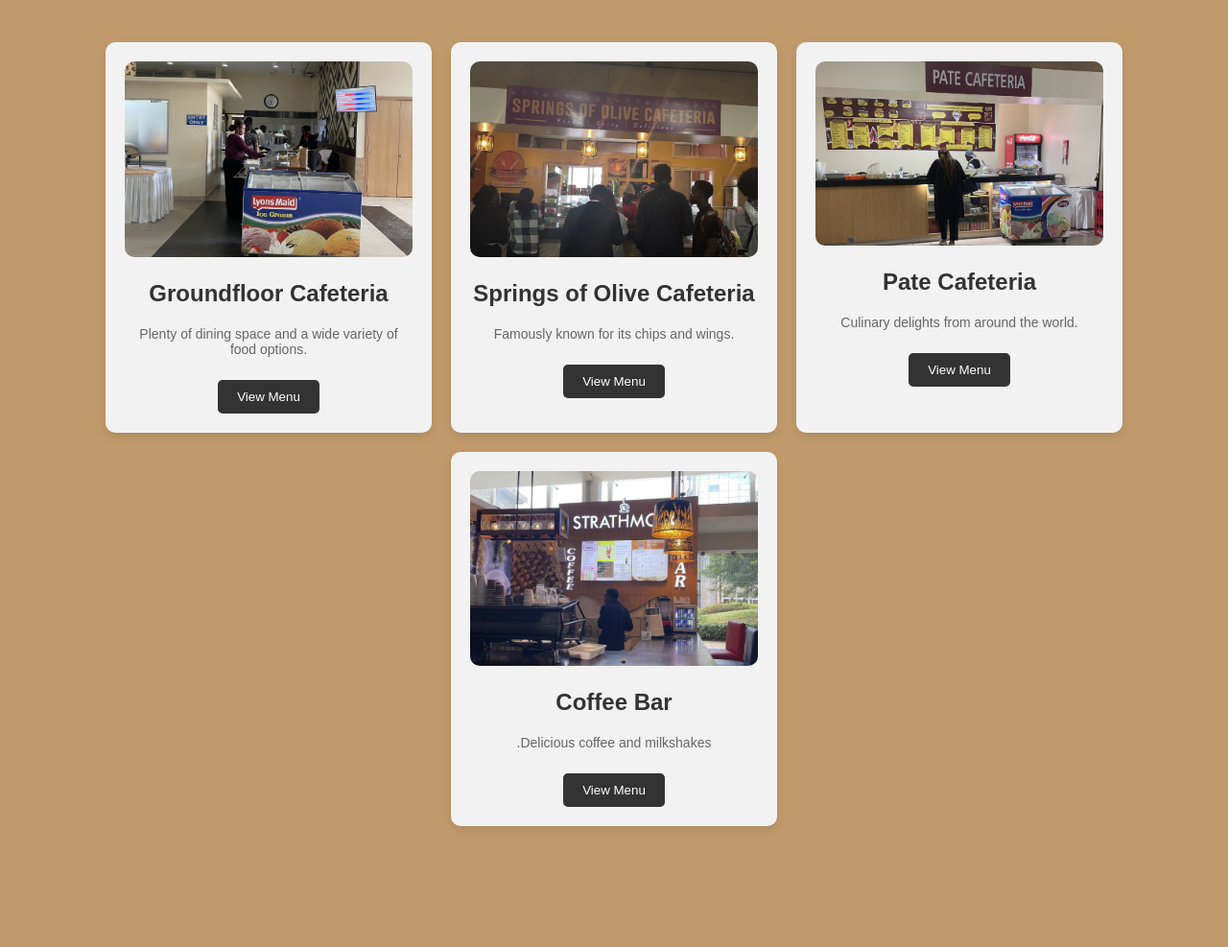
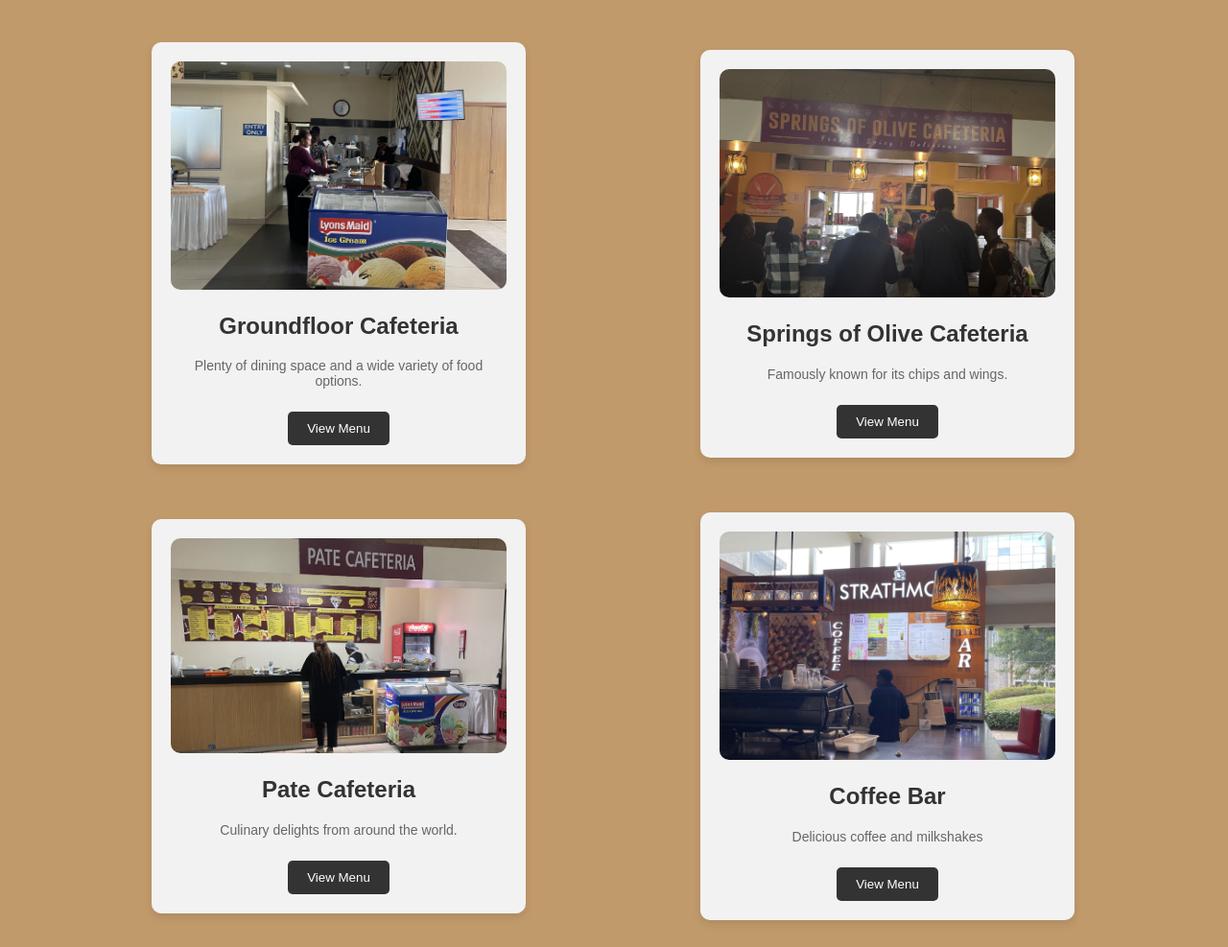
Before and after one commit to Bliss109/Strath_Eats, a PHP site: page /Cafeteria.html in a window 1280 px wide. Shown: the part 66-1053 px from the top of the page at 96% size. Before the commit the page ends 930 px from the top, so only its background shows below. Run offline with PHP 8.4, Linux system fonts and the light colour scheme.

Commit message:
cafeteria page styling

```diff
--- a/Cafeteria/CafeteriaScript.js
+++ b/Cafeteria/CafeteriaScript.js
@@ -20,7 +20,7 @@ document.addEventListener('DOMContentLoaded', function() {
         },
         {
             name: "Coffee Bar",
-            description: ".Delicious coffee and milkshakes",
+            description: "Delicious coffee and milkshakes",
             image: "images/cafeteria3.jpg"
         }
     ];
--- a/Cafeteria/CafeteriaStyle.css
+++ b/Cafeteria/CafeteriaStyle.css
@@ -23,7 +23,7 @@ h1 {
 
 .cafeteria-card {
     background-color: #f2f2f2;
-    width: 300px;
+    width: 350px;
     padding: 20px;
     border-radius: 10px;
     box-shadow: 0 4px 8px rgba(0, 0, 0, 0.1);
@@ -58,3 +58,12 @@ h1 {
 .cafeteria-card button:hover {
     background-color: #555;
 }
+.cafeteria-container {
+    display: grid;
+    grid-template-columns: 1fr 1fr;
+    gap: 50px;
+    justify-content: center; /* Center the items horizontally */
+    align-items: center;
+    margin: 0 auto;
+    margin-left: 130px;
+}
```
Also changed, not shown: Cafeteria/Index page/style.css (line endings or trailing spaces).
